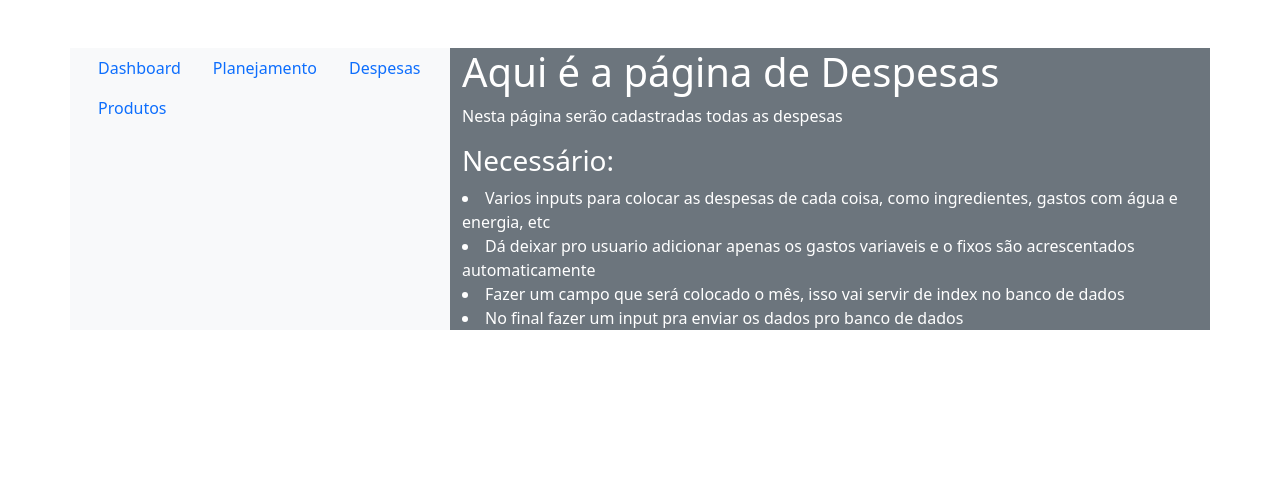
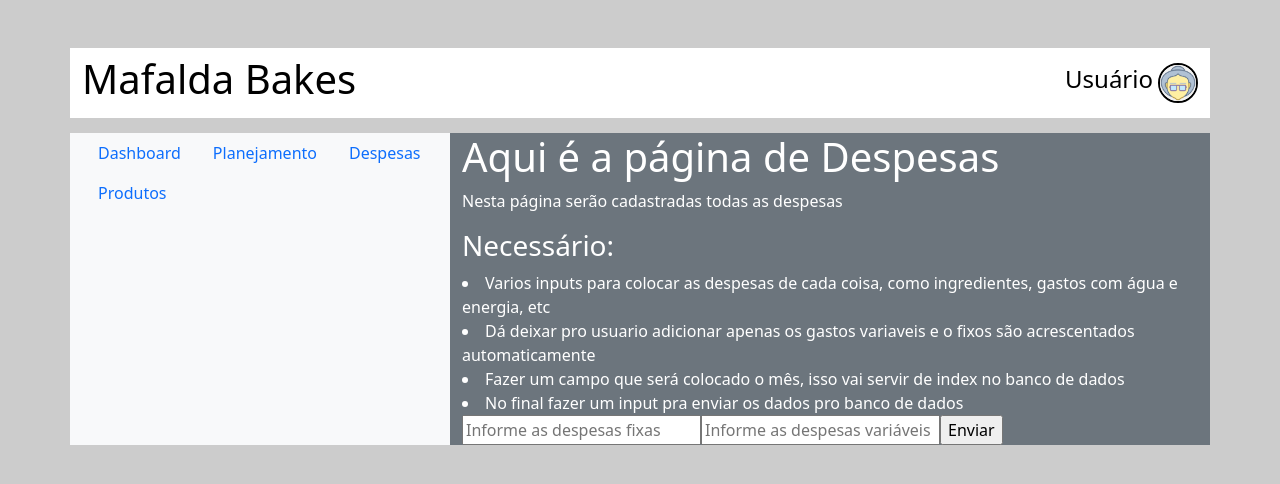
Before and after one commit to MontanoZ/mafaldabakes, a Vue app in the folder Delícias da Vovó/: page /Despesas in a window 1280 px wide. Shown: the top 484 px of the page. Built offline with nearby package versions, Linux system fonts and the light colour scheme.

Commit message:
Header add, começando estilos, começando inputs

```diff
--- a/Delícias da Vovó/index.html
+++ b/Delícias da Vovó/index.html
@@ -5,7 +5,7 @@
     <link rel="icon" href="/favicon.ico">
     <meta name="viewport" content="width=device-width, initial-scale=1.0">
     <link href="https://cdn.jsdelivr.net/npm/bootstrap@5.2.2/dist/css/bootstrap.min.css" rel="stylesheet" integrity="sha384-Zenh87qX5JnK2Jl0vWa8Ck2rdkQ2Bzep5IDxbcnCeuOxjzrPF/et3URy9Bv1WTRi" crossorigin="anonymous">
-    <title>Delícias da Vovóp</title>
+    <title>Delícias da Vovó</title>
   </head>
   <body>
     <div id="app"></div>
--- a/Delícias da Vovó/src/App.vue
+++ b/Delícias da Vovó/src/App.vue
@@ -2,26 +2,33 @@
 <template>
     <div class="container mt-5 ">
       <div class="row ">
+        <Header />
         <Navbar />
         <section class="col-sm-8 bg-secondary text-white">
           <RouterView /> <!-- Isso é o que permite chamar as outras páginas -->
         </section>
-
       </div>
     </div>
 </template>
 
 <script>
   import { RouterLink, RouterView } from 'vue-router'
+  import Header from "./components/Header.vue"
   import Navbar from "./components/Navbar.vue"
 
   export default {
     components: {
+      Header,
       Navbar
     }
   }
 </script>
 
-<style scoped>
+<style>
+
+  body{
+    background-color: rgba(0, 0, 0, 0.20);
+    color: #fff;
+  }
 
 </style>
--- /dev/null
+++ b/Delícias da Vovó/src/components/Header.vue
@@ -0,0 +1,50 @@
+<template>
+    <div class="header">
+        <h1>Mafalda Bakes</h1>
+        <div class="user">
+            <h4>Usuário</h4>
+            <img class="img" src="../vovo.png" alt="">
+        </div>
+    </div>
+</template>
+
+<script>
+    export default{
+        name: "Header",
+        methods: {
+        async corNav(){
+
+        }
+    }
+    }
+
+</script>
+
+<style scoped>
+    .header{
+        justify-content: space-between;
+        align-items: center;
+        height: 70px;
+        text-align: left;
+        list-style: none;
+        display: flex;
+        color: black;
+        text-decoration: none;
+        background-color: white;
+        margin-bottom: 15px;
+    }
+
+    .user{
+        gap: 5px;
+        align-items: center;
+        display: flex;
+    }
+
+    img{
+        display: inline-block;
+        width: 40px;
+        border: 2px solid;
+        border-radius: 50%;
+        border-color: black;
+    }
+</style>
--- a/Delícias da Vovó/src/router/index.js
+++ b/Delícias da Vovó/src/router/index.js
@@ -17,14 +17,25 @@ const router = createRouter({
     {
       path: '/Despesas',
       name: 'Despesas',
-      component: () => import('../views/Despesas.vue')
+      component: () => import('../views/Despesas.vue'),
+      input_despesas_fixas: "",
+      input_despesas_variaveis: ""
     },
     {
       path: '/Produtos',
       name: 'Produtos',
       component: () => import('../views/Produtos.vue')
     }
-  ]
+  ],
+
+  methods:{
+    submitForm(e){
+      e.preventDefault();
+      console.log("oi")
+    }
+  }
 })
 
+
+
 export default router
--- a/Delícias da Vovó/src/views/Dashboard.vue
+++ b/Delícias da Vovó/src/views/Dashboard.vue
@@ -1,10 +1,16 @@
 <template>
+
   <main>
-    <h1>Aqui é a página inicial - Dashboard</h1>
-    <p>Nesta página vai ter dois blocos, um com lucro bruto e outro com lucro liquido</p>
-    <p>Além disso, tem que ter um filtro, tipo um seletor, onde dára pra escolher de que mês que vai aparecer os lucros</p>
-    <p>Também pensei em aparecer o quanto deu em gastos fixos e variaveis, cada um em um bloco</p>
+
+     <div class="dash">
+        <h1 class="dash-title">Aqui é a página inicial - Dashboard</h1>
+        <p>Nesta página vai ter dois blocos, um com lucro bruto e outro com lucro liquido</p>
+        <p>Além disso, tem que ter um filtro, tipo um seletor, onde dára pra escolher de que mês que vai aparecer os lucros</p>
+        <p>Também pensei em aparecer o quanto deu em gastos fixos e variaveis, cada um em um bloco</p>
+     </div>
+
   </main>
+
 </template>
 
 <script>
@@ -15,4 +21,5 @@ export default{
 
 <style>
 
+
 </style>
--- a/Delícias da Vovó/src/views/Despesas.vue
+++ b/Delícias da Vovó/src/views/Despesas.vue
@@ -1,5 +1,7 @@
 <template>
-    <div>
+    <div class="despesas">
+
+
         <h1>Aqui é a página de Despesas</h1>
         <p>Nesta página serão cadastradas todas as despesas</p>
         <h3>Necessário:</h3>
@@ -7,8 +9,12 @@
         <li>Dá deixar pro usuario adicionar apenas os gastos variaveis e o fixos são acrescentados automaticamente</li>
         <li>Fazer um campo que será colocado o mês, isso vai servir de index no banco de dados</li>
         <li>No final fazer um input pra enviar os dados pro banco de dados</li>
+
+        <input type="text" v-model="input_despesas_fixas" placeholder="Informe as despesas fixas">
+        <input type="text" v-model="input_despesas_variaveis" placeholder="Informe as despesas variáveis">
+        <input type="submit" value="Enviar" v-on:click="submitForm">
+
     </div>
-
 </template>
 
 <script>
@@ -18,6 +24,6 @@ export default{
 </script>
 
 
-<style>
+<style scoped>
 
 </style>
```
Also changed, not shown: Delícias da Vovó/src/components/Navbar.vue (+6 -1 lines), Delícias da Vovó/src/vovo.png (added).
